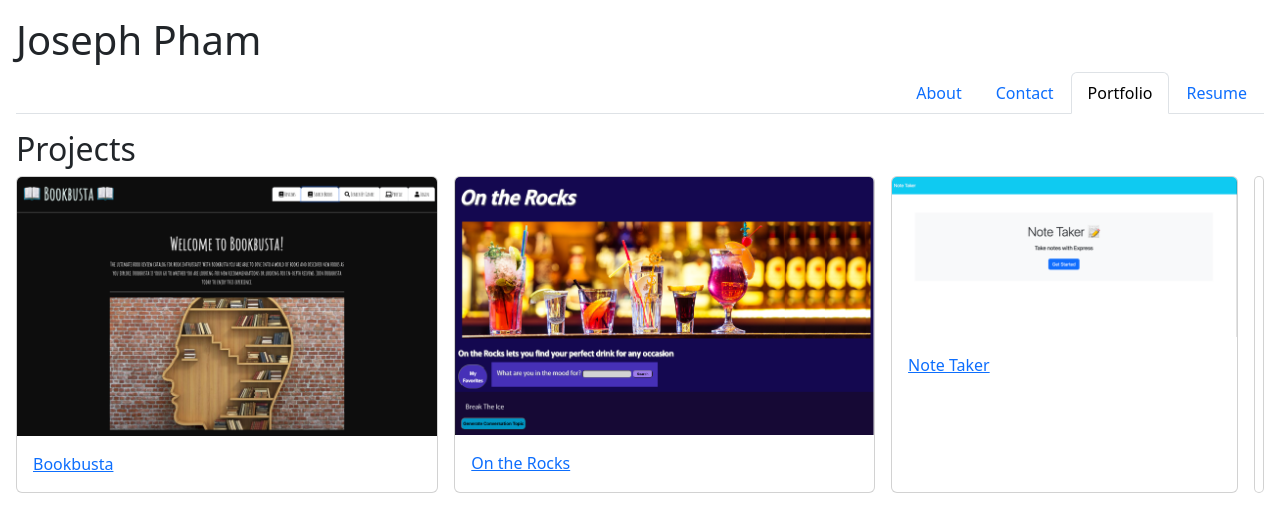
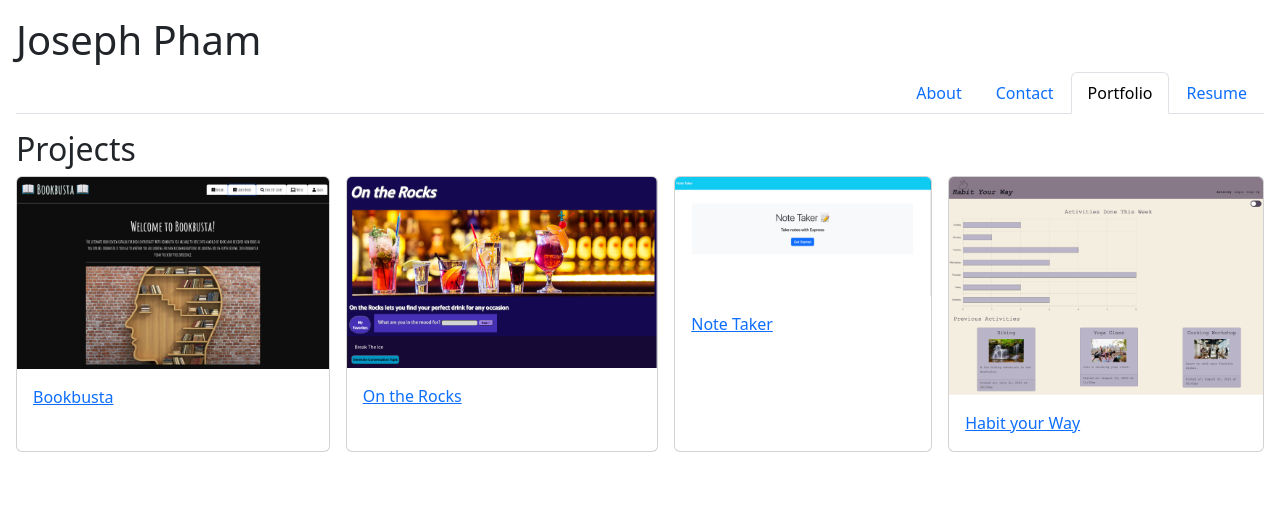
Before and after one commit to jtpham13/react-portfolio, a React (Vite) app: page /Portfolio in a window 1280 px wide. Shown: the top 532 px of the page. Built offline with nearby package versions, Linux system fonts and the light colour scheme.

Commit message:
added project 3 to portfolio

```diff
--- a/src/pages/Portfolio.jsx
+++ b/src/pages/Portfolio.jsx
@@ -1,7 +1,8 @@
 import Image from "../assets/bookbusta.png";
 import Project from "../components/Project";
 import Image2 from "../assets/ontherocks.png";
-import Image3 from "../assets/notetaker.png"
+import Image3 from "../assets/notetaker.png";
+import Image4 from "../assets/habityourway.png"
 
 function Portfolio() {
   const projs = [
@@ -21,6 +22,9 @@ function Portfolio() {
       image: Image3,
     },
     {
+      name: "Habit your Way",
+      link: "https://github.com/slmov215/habit-your-way",
+      image: Image4
 
     }
   ];
```
Also changed, not shown: src/assets/habityourway.png (added).
